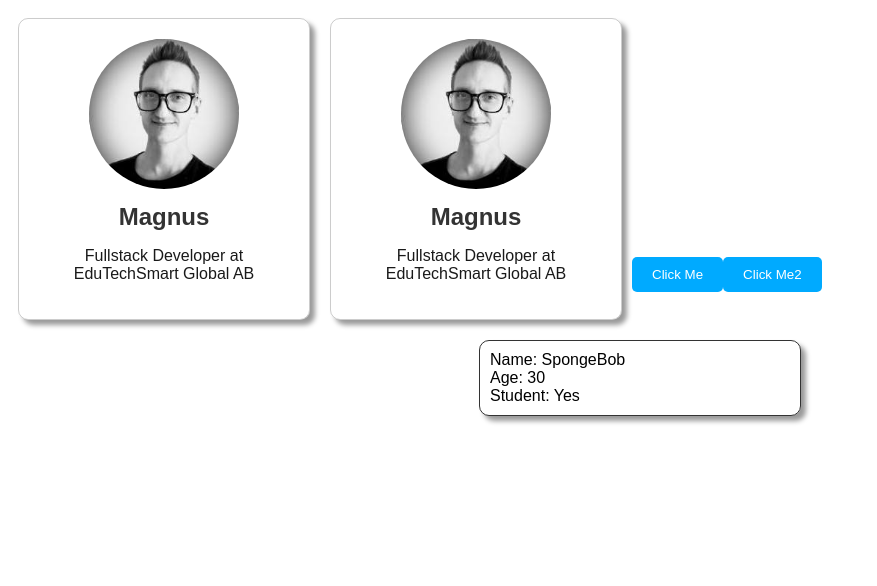
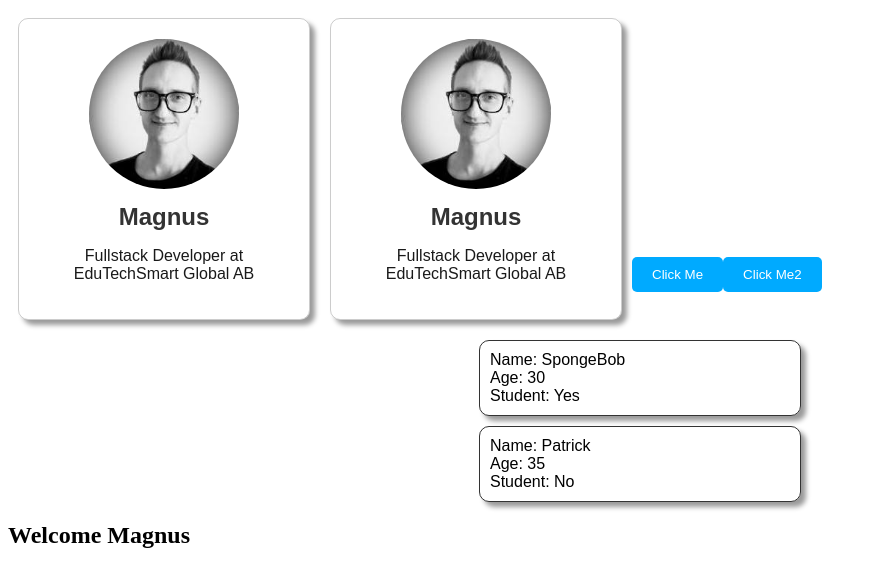
Before and after one commit to mrkarstrom/react-webpage, a React (Vite) app: page / in a window 1280 px wide. Shown: the top 586 px of the page, without its empty margins (0-877 px from the left). Built offline with nearby package versions, Linux system fonts and the light colour scheme.

Commit message:
Feat (UserGreeting): Added a user greeting component.

```diff
--- a/src/App.jsx
+++ b/src/App.jsx
@@ -2,6 +2,7 @@ import Card from './Card';
 import Button from './Button/Button';
 import Button2 from './Button2';
 import Student from './Student';
+import UserGreeting from './UserGreeting';
 
 function App() {
   return (
@@ -11,6 +12,8 @@ function App() {
       <Button></Button>
       <Button2 />
       <Student name="SpongeBob" age={30} isStudent={true}/>
+      <Student name="Patrick" age={35} isStudent={false}/>
+      <UserGreeting isLoggedIn={true} username="Magnus" />
     </>
   );
 }
--- /dev/null
+++ b/src/UserGreeting.jsx
@@ -0,0 +1,17 @@
+import PropTypes from 'prop-types'
+
+function UserGreeting(props) {
+  if(props.isLoggedIn){
+      return <h2>Welcome {props.username}</h2>
+  }
+  else{
+    return <h2>You must log in!</h2>
+  }
+}
+
+UserGreeting.propTypes = {
+  isLoggedIn: PropTypes.bool.isRequired,
+  username: PropTypes.string,
+};
+
+export default UserGreeting
```
